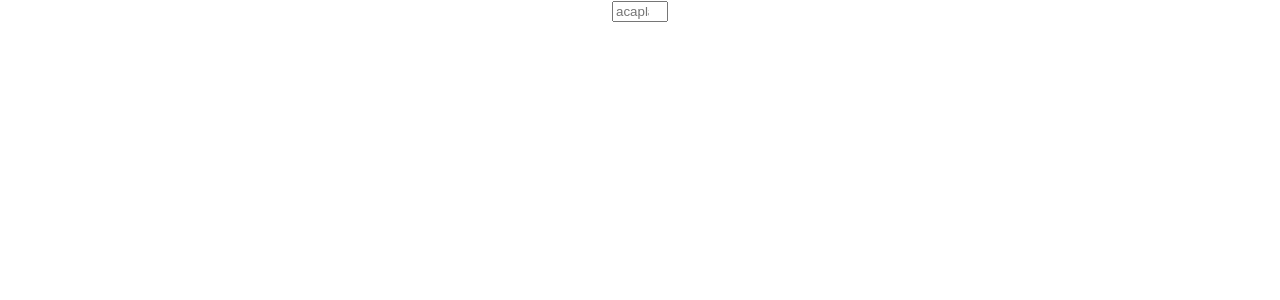
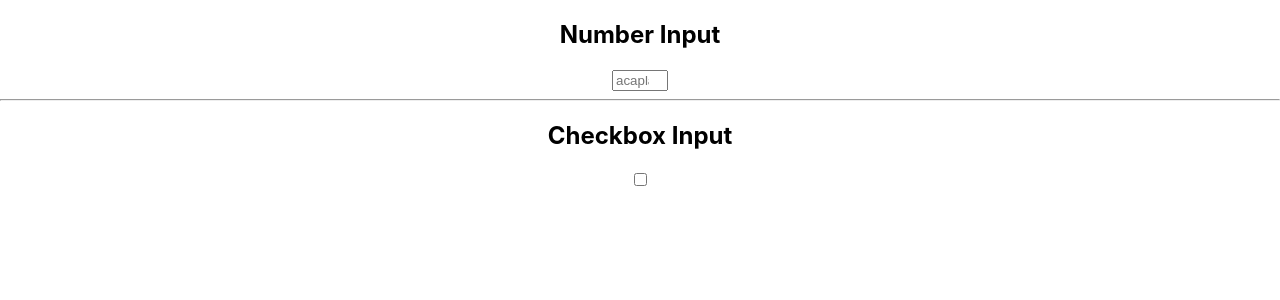
Before and after one commit to bobrock8/Bet-Calculators, a React (Create React App) app: page / in a window 1280 px wide. Shown: the top 300 px of the page. Built offline with nearby package versions, Linux system fonts and the light colour scheme.

Commit message:
Added basic checkbox input component.

```diff
--- a/src/App.js
+++ b/src/App.js
@@ -1,12 +1,17 @@
 import React from 'react';
 import NumberInput from './components-library/basic-components/NumberInput';
+import CheckboxInput from './components-library/basic-components/CheckboxInput';
 import logo from './logo.svg';
 import './App.css';
 
 function App() {
   return (
     <div className="App">
-      <NumberInput class="acaclass" name="acaname" placeholder="acaplace" min="10" max="20"/>
+        <h2>Number Input</h2>
+        <NumberInput class="acaclass" name="acaname" placeholder="acaplace" min="10" max="20"/>
+        <hr />
+        <h2>Checkbox Input</h2>
+        <CheckboxInput class="goran-class" name="goran-name" />
     </div>
   );
 }
--- /dev/null
+++ b/src/components-library/basic-components/CheckboxInput.js
@@ -0,0 +1,13 @@
+import React from 'react';
+
+function CheckboxInput ( props ) {
+    return (
+        <input
+            type="checkbox"
+            name={props.name}
+            className={props.class}
+        />
+    );
+}
+
+export default CheckboxInput;
```
